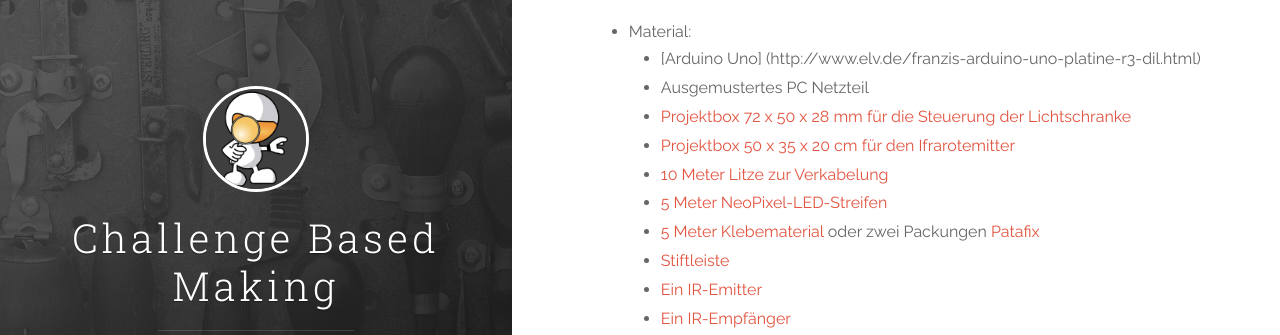
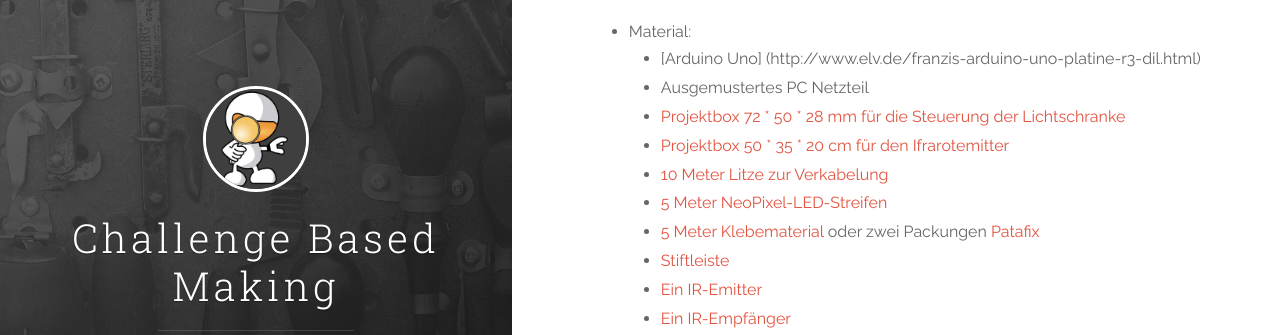
Before and after one commit to cbm-instructions/cbm-instructions.github.io, a Jekyll site: the page built from _posts/2016-06-20-makeIT.markdown, in a window 1280 px wide and 900 px high, scrolled down 1609 px. Shown: the part 153-488 px from the top of the window. Built offline with Jekyll 4.4.1, drawn with Linux system fonts in a browser that asks for light colours; nearby versions of some CDN libraries; part of the change alters nothing that is shown.

```diff
--- a/_posts/2016-06-20-makeIT.markdown
+++ b/_posts/2016-06-20-makeIT.markdown
@@ -21,47 +21,48 @@ Für diese Anleitung sind Lötkenntnisse ([kurzes Tutorial](https://www.youtube.
 
 ## Schritt 1: Benötigte Materialien und Werkzeuge
 
-![Bauteile](/images/makeit/ÜbersichtBauteile.jpg)
+![Bauteile](/images/makeit/ÜbersichtBauteile.JPG)
 
 Wir brauchen für eine Stufe:
-* Material:
-    * [Arduino Uno] (http://www.elv.de/franzis-arduino-uno-platine-r3-dil.html)
-    * Ausgemustertes PC Netzteil
-    * [Projektbox 72 x 50 x 28 mm für die Steuerung der Lichtschranke](https://www.conrad.de/de/universal-gehaeuse-72-x-50-x-28-kunststoff-schwarz-kemo-g026-1-st-530805.html)
-    * [Projektbox 50 x 35 x 20 cm für den Ifrarotemitter](https://www.conrad.de/de/universal-gehaeuse-50-x-35-x-20-abs-schwarz-hammond-electronics-1551grbk-1-st-459367.html)
-    * [10 Meter Litze zur Verkabelung](https://www.conrad.de/de/litze-liy-z-2-x-04-mm-rot-rot-schwarz-conrad-sh1998c506-10-m-1078796.html?sc.queryFromSuggest=true)
-    * [5 Meter NeoPixel-LED-Streifen](https://www.adafruit.com/product/1138)
-    * [5 Meter Klebematerial](http://www.bueroshop24.de/UgsProductView?lkz=237722&gclid=CLbZwtj-tM0CFY8y0wodQYICbQ&itemSelected=true&articleNumber=351189) oder zwei Packungen [Patafix](https://www.office-profishop.com/product_info.php?info=p24687&rt=7&vx=4&gclid=CMTGgff-tM0CFUqeGwodXpQNfQ)
-    * [Stiftleiste](https://www.conrad.de/de/stiftleiste-standard-anzahl-reihen-1-polzahl-je-reihe-36-fci-77311-102-36lf-1-st-1401716.html)
-	* [Ein IR-Emitter](https://www.conrad.de/de/ir-emitter-950-nm-5-5-mm-radial-bedrahtet-osram-components-sfh-4545-525218.html)
-    * [Ein IR-Empfänger](https://www.conrad.de/de/ir-empfaenger-sonderform-axial-bedrahtet-38-khz-950-nm-vishay-tsop4838-171115.html?sc.queryFromSuggest=true)
-	* [Kohlewiderstand 330 Ohm](https://www.conrad.de/de/kohleschicht-widerstand-330-axial-bedrahtet-0207-025-w-yageo-cfr-25jt-52-330r-1-st-1417730.html?sc.queryFromSuggest=true)
-	* [Kohlewiderstand 220 Ohm](https://www.reichelt.de/1-4W-5-100-Ohm-910-Ohm/1-4W-220/3/index.html?ACTION=3&GROUPID=3064&ARTICLE=1382)
-	* [Kohlewiderstand 30 Ohm] (https://www.reichelt.de/1-4W-5-10-Ohm-91-Ohm/1-4W-30/3/index.html?ACTION=3&GROUPID=3063&ARTICLE=1405)
-	* [Transistor TIP120](https://www.conrad.de/de/darlington-leistungstransistor-stmicroelectronics-tip120-npn-gehaeuseart-to-220-i-c-5-a-emitter-sperrspannung-u-ceo-60-v-150872.html?sc.queryFromSuggest=true)
-	* [Kondensator 1000 µF 6.3 V](https://www.conrad.de/de/elektrolyt-kondensator-smd-1000-f-63-v-20-x-h-10-mm-x-8-mm-nichicon-pcg0j102mcl1gs-1-st-402390.html)
-    * [Tantal-Kondensator 2.2 µF 35V](https://www.conrad.de/de/tantal-kondensator-radial-bedrahtet-25-mm-22-f-35-vdc-10-1-st-481688.html)
-	* [Kondensator 10nF Kdpu](http://www.voelkner.de/products/35056/Kondensator-10nF-Kdpu-2-54mm.html)
-	* Lötzinn
-    * [Platine aus Hartpapier](https://www.conrad.de/de/platine-hartpapier-l-x-b-160-mm-x-100-mm-35-m-rastermass-254-mm-wr-rademacher-wr-typ-715-5-inhalt-1-st-521140.html)
-* Werkzeuge:
-    * Laptop
-    * Lötkolben oder Lötstation
-	* Lötunterlage
-    * Abisolierzange
-	* Kneifzange
-    * Nasser Schwamm/ Lötschwamm
-	* Bohrmaschine oder Akkuschrauber
-	* Borher 5 mm
-    * Schere
-	* Teppichmesser
-    * Maßband
-    * Stift und Papier
-    * Taschenrechner
-	* Kreuzschraubenzieher 3mm
-* Software:
-    * Arduino IDE, z.B. [PlatformIO](http://platformio.org/platformio-ide)
-	* [Ardafruit NeoPixel Library](https://learn.adafruit.com/adafruit-neopixel-uberguide/arduino-library-installation)
-	* [IR-Library](https://github.com/z3t0/Arduino-IRremote)
+
+- Material:
+    - [Arduino Uno] (http://www.elv.de/franzis-arduino-uno-platine-r3-dil.html)
+    - Ausgemustertes PC Netzteil
+    - [Projektbox 72 * 50 * 28 mm für die Steuerung der Lichtschranke](https://www.conrad.de/de/universal-gehaeuse-72-x-50-x-28-kunststoff-schwarz-kemo-g026-1-st-530805.html)
+    - [Projektbox 50 * 35 * 20 cm für den Ifrarotemitter](https://www.conrad.de/de/universal-gehaeuse-50-x-35-x-20-abs-schwarz-hammond-electronics-1551grbk-1-st-459367.html)
+    - [10 Meter Litze zur Verkabelung](https://www.conrad.de/de/litze-liy-z-2-x-04-mm-rot-rot-schwarz-conrad-sh1998c506-10-m-1078796.html?sc.queryFromSuggest=true)
+    - [5 Meter NeoPixel-LED-Streifen](https://www.adafruit.com/product/1138)
+    - [5 Meter Klebematerial](http://www.bueroshop24.de/UgsProductView?lkz=237722&gclid=CLbZwtj-tM0CFY8y0wodQYICbQ&itemSelected=true&articleNumber=351189) oder zwei Packungen [Patafix](https://www.office-profishop.com/product_info.php?info=p24687&rt=7&vx=4&gclid=CMTGgff-tM0CFUqeGwodXpQNfQ)
+    - [Stiftleiste](https://www.conrad.de/de/stiftleiste-standard-anzahl-reihen-1-polzahl-je-reihe-36-fci-77311-102-36lf-1-st-1401716.html)
+	- [Ein IR-Emitter](https://www.conrad.de/de/ir-emitter-950-nm-5-5-mm-radial-bedrahtet-osram-components-sfh-4545-525218.html)
+    - [Ein IR-Empfänger](https://www.conrad.de/de/ir-empfaenger-sonderform-axial-bedrahtet-38-khz-950-nm-vishay-tsop4838-171115.html?sc.queryFromSuggest=true)
+	- [Kohlewiderstand 330 Ohm](https://www.conrad.de/de/kohleschicht-widerstand-330-axial-bedrahtet-0207-025-w-yageo-cfr-25jt-52-330r-1-st-1417730.html?sc.queryFromSuggest=true)
+	- [Kohlewiderstand 220 Ohm](https://www.reichelt.de/1-4W-5-100-Ohm-910-Ohm/1-4W-220/3/index.html?ACTION=3&GROUPID=3064&ARTICLE=1382)
+	- [Kohlewiderstand 30 Ohm] (https://www.reichelt.de/1-4W-5-10-Ohm-91-Ohm/1-4W-30/3/index.html?ACTION=3&GROUPID=3063&ARTICLE=1405)
+	- [Transistor TIP120](https://www.conrad.de/de/darlington-leistungstransistor-stmicroelectronics-tip120-npn-gehaeuseart-to-220-i-c-5-a-emitter-sperrspannung-u-ceo-60-v-150872.html?sc.queryFromSuggest=true)
+	- [Kondensator 1000 µF 6.3 V](https://www.conrad.de/de/elektrolyt-kondensator-smd-1000-f-63-v-20-x-h-10-mm-x-8-mm-nichicon-pcg0j102mcl1gs-1-st-402390.html)
+    - [Tantal-Kondensator 2.2 µF 35V](https://www.conrad.de/de/tantal-kondensator-radial-bedrahtet-25-mm-22-f-35-vdc-10-1-st-481688.html)
+	- [Kondensator 10nF Kdpu](http://www.voelkner.de/products/35056/Kondensator-10nF-Kdpu-2-54mm.html)
+	- Lötzinn
+    - [Platine aus Hartpapier](https://www.conrad.de/de/platine-hartpapier-l-x-b-160-mm-x-100-mm-35-m-rastermass-254-mm-wr-rademacher-wr-typ-715-5-inhalt-1-st-521140.html)
+- Werkzeuge:
+    - Laptop
+    - Lötkolben oder Lötstation
+	- Lötunterlage
+    - Abisolierzange
+	- Kneifzange
+    - Nasser Schwamm/ Lötschwamm
+	- Bohrmaschine oder Akkuschrauber
+	- Borher 5 mm
+    - Schere
+	- Teppichmesser
+    - Maßband
+    - Stift und Papier
+    - Taschenrechner
+	- Kreuzschraubenzieher 3mm
+- Software:
+    - Arduino IDE, z.B. [PlatformIO](http://platformio.org/platformio-ide)
+	- [Ardafruit NeoPixel Library](https://learn.adafruit.com/adafruit-neopixel-uberguide/arduino-library-installation)
+	- [IR-Library](https://github.com/z3t0/Arduino-IRremote)
 
 > Anmerkung: Das oben aufelistete Material ist abgestimmt auf eine große Stufe mit einer breite von fünf Metern und mit temporärer Befästigung. Bei kleineren Stufen kann auch ein entsprechend schwächeres Netzteil genutzt werden.
```
